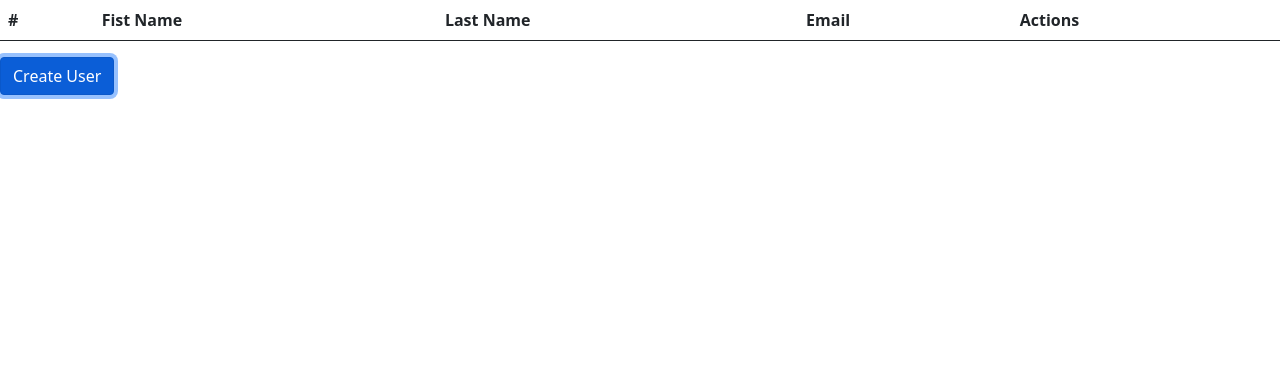
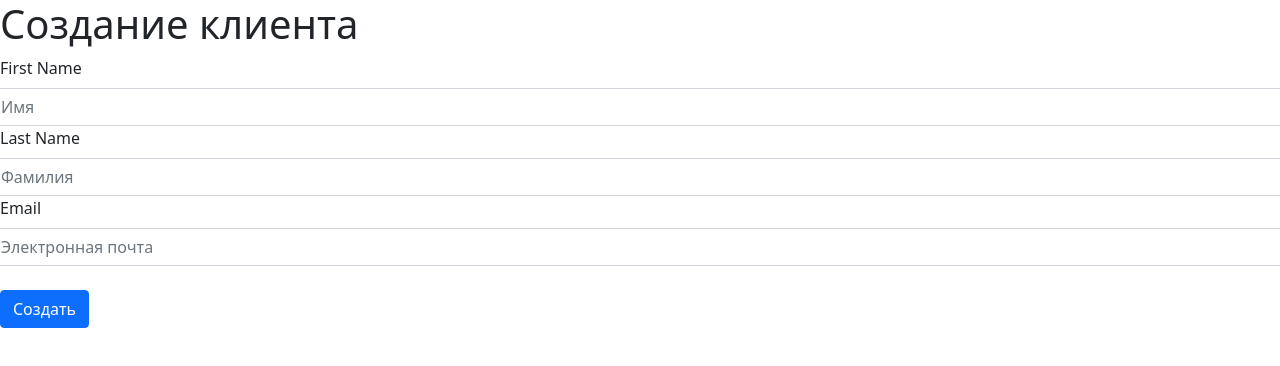
Before and after one commit to dimasic25/library-front, a plain HTML site: page index.html in a window 1280 px wide. Both pictures are taken after a click on the button "Create User". Drawn offline with nearby package versions, Linux system fonts and the light colour scheme; no server answers.

Commit message:
Add CreateClientForm

```diff
--- a/index.html
+++ b/index.html
@@ -9,6 +9,7 @@
     <title>Users</title>
 </head>
 <body>
+<div class="wrapper">
     <table class="table">
         <thead>
         <tr>
@@ -25,6 +26,7 @@
 
     <button class="btn btn-primary btn-createUser"><a>Create User</a></button>
 
+</div>
 <script src="js/index.js"></script>
 </body>
 </html>
--- a/js/index.js
+++ b/js/index.js
@@ -1,6 +1,11 @@
 const baseBackURL = 'http://localhost:8080/users';
 
 const tbody = document.querySelector('tbody');
+const createBtn = document.querySelector('.btn-createUser');
+const wrapper = document.querySelector('.wrapper');
+
+document.addEventListener('DOMContentLoaded', showAllUsers);
+createBtn.addEventListener('click', showCreateClientForm);
 
 async function showAllUsers() {
     let users = await getAllUsers();
@@ -55,4 +60,19 @@ function createTR(user) {
     return tr;
 }
 
-showAllUsers().then(r => console.log("Успешно!"));
+// Форма для создания клиента
+function showCreateClientForm() {
+    wrapper.innerHTML =
+        '<h1>Создание клиента</h1>' +
+        '<div class="form-group row gy-2">' +
+        ' <label for="formGroupExampleInput">First Name</label>' +
+        '<input name="first_name" type="text" class="form-control" placeholder="Имя"> </div>' +
+        '<div class="form-group row gy-2">' +
+        ' <label for="formGroupExampleInput">Last Name</label>' +
+        '<input name="last_name" type="text" class="form-control" placeholder="Фамилия"> </div>' +
+        '<div class="form-group row gy-2">' +
+        ' <label for="formGroupExampleInput">Email</label>' +
+        '<input name="email" type="text" class="form-control" placeholder="Электронная почта"> </div>' +
+        '<br><button class="btn btn-primary btn-createUserFromData">Создать</button><br>'
+    ;
+}
```
Lines whose indentation alone changed are shown as unchanged.
